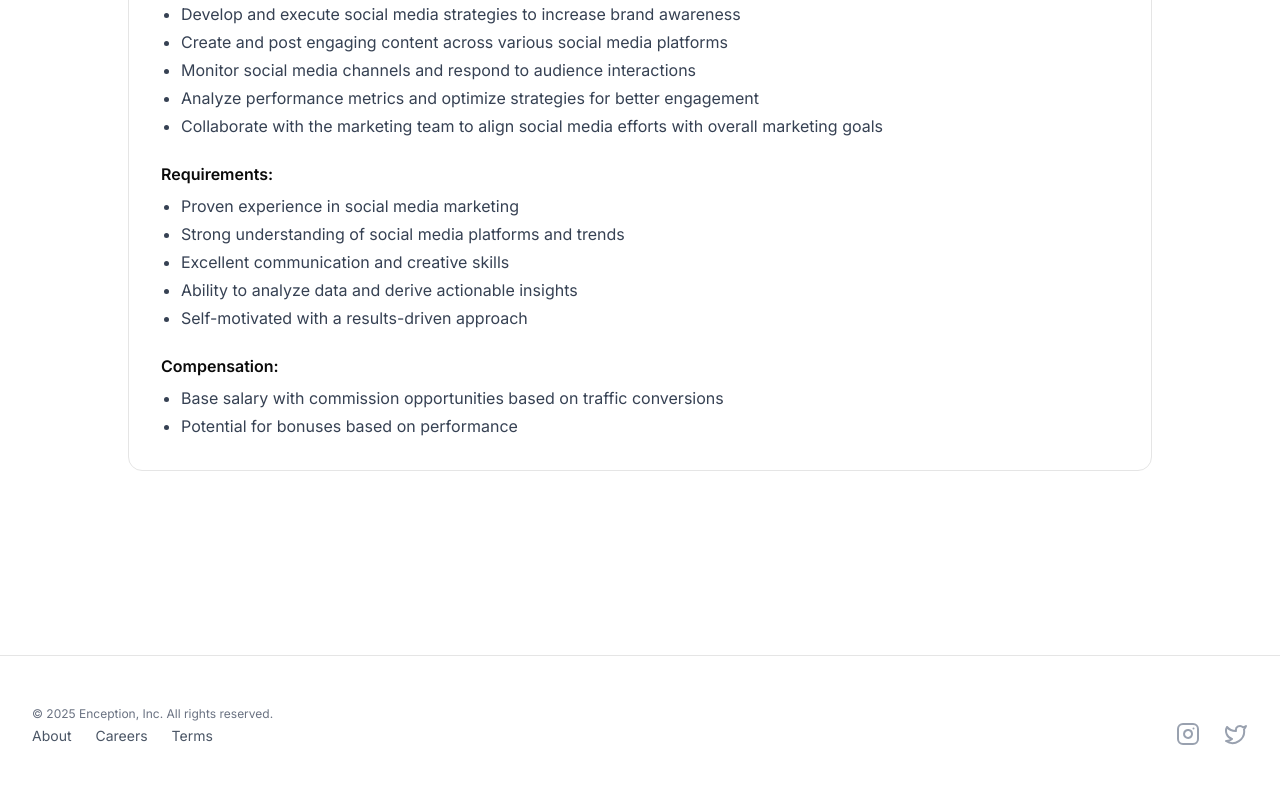
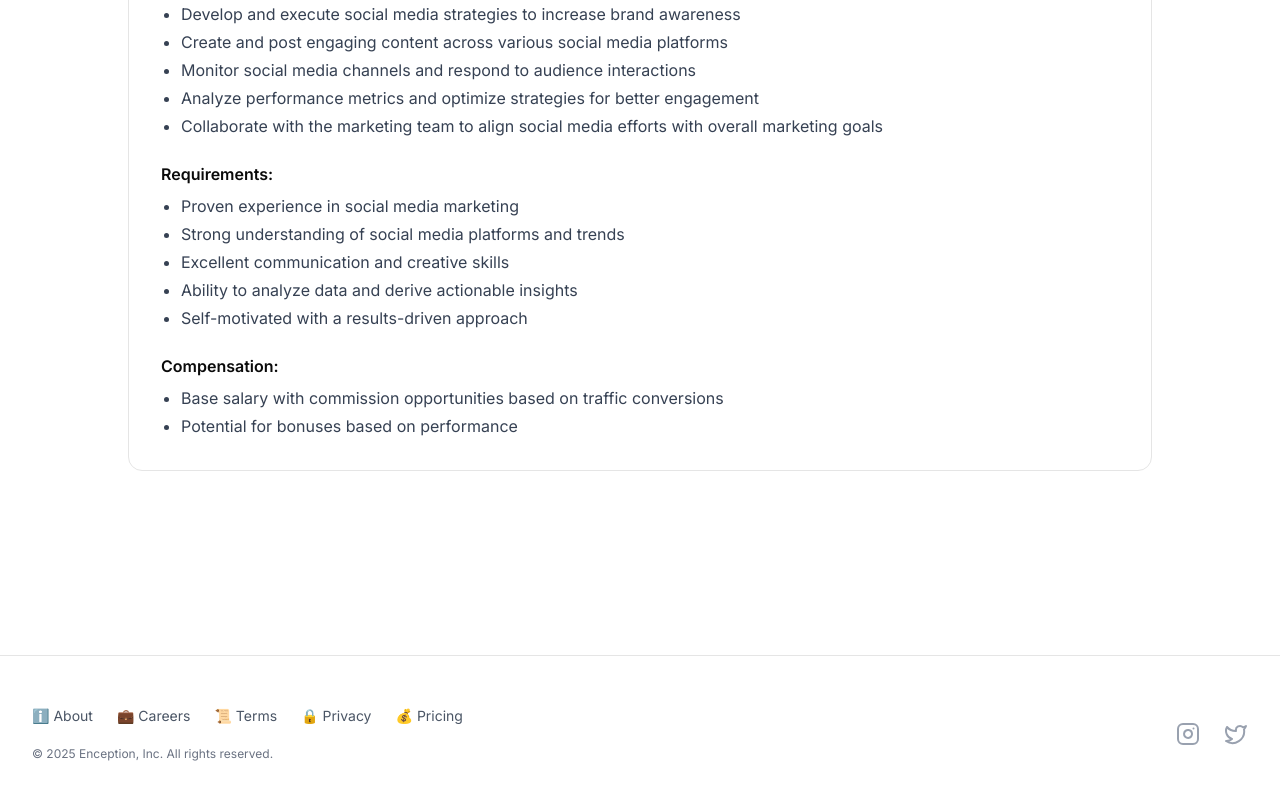
Before and after one commit to Qualia-Li/vona.ai, a Next.js app: page /career in a window 1280 px wide. Shown: the part 4450-5250 px from the top of the page. Built offline with nearby package versions, Linux system fonts and the light colour scheme.

Commit message:
feat: Add new URLs to sitemap and footer links

```diff
--- a/src/app/sitemap.ts
+++ b/src/app/sitemap.ts
@@ -26,6 +26,25 @@ export default function sitemap(): MetadataRoute.Sitemap {
       changeFrequency: 'monthly',
       priority: 0.9,
     },
+    {
+      url: 'https://enception.ai/pricing',
+      lastModified: new Date(),
+      changeFrequency: 'monthly',
+      priority: 0.9,
+    },
+    {
+      url: 'https://enception.ai/terms',
+      lastModified: new Date(),
+      changeFrequency: 'monthly',
+      priority: 0.9,
+    },
+    {
+      url: 'https://enception.ai/privacy',
+      lastModified: new Date(),
+      changeFrequency: 'monthly',
+      priority: 0.9,
+    },
+
     // Add more URLs based on your routes
   ];
 }
--- a/src/components/footer.tsx
+++ b/src/components/footer.tsx
@@ -24,24 +24,36 @@ export function Footer() {
           </Link>
         </div>
         <div className="mt-8 md:mt-0 flex flex-col items-start">
-          <nav className="flex justify-center space-x-6 md:order-2 mb-4">
+          <nav className="flex justify-center space-x-6 mb-4">
             <Link
               href="/about"
               className="text-sm leading-6 text-gray-600 hover:text-purple-600"
             >
-              About
+              ℹ️ About
             </Link>
             <Link
               href="/career"
               className="text-sm leading-6 text-gray-600 hover:text-purple-600"
             >
-              Careers
+              💼 Careers
             </Link>
             <Link
               href="/terms"
               className="text-sm leading-6 text-gray-600 hover:text-purple-600"
             >
-              Terms
+              📜 Terms
+            </Link>
+            <Link
+              href="/privacy"
+              className="text-sm leading-6 text-gray-600 hover:text-purple-600"
+            >
+              🔒 Privacy
+            </Link>
+            <Link
+              href="/pricing"
+              className="text-sm leading-6 text-gray-600 hover:text-purple-600"
+            >
+              💰 Pricing
             </Link>
           </nav>
           <p className="text-center text-xs leading-5 text-gray-500">
```
